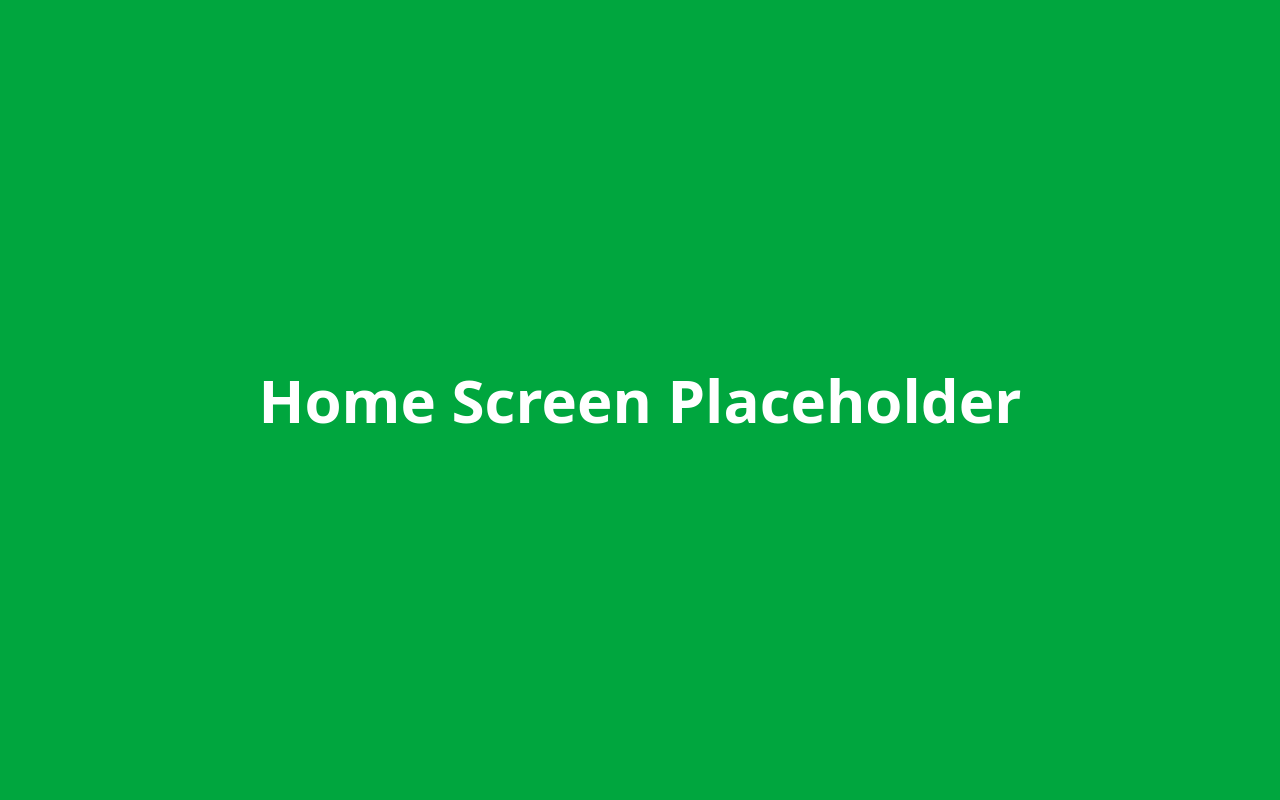
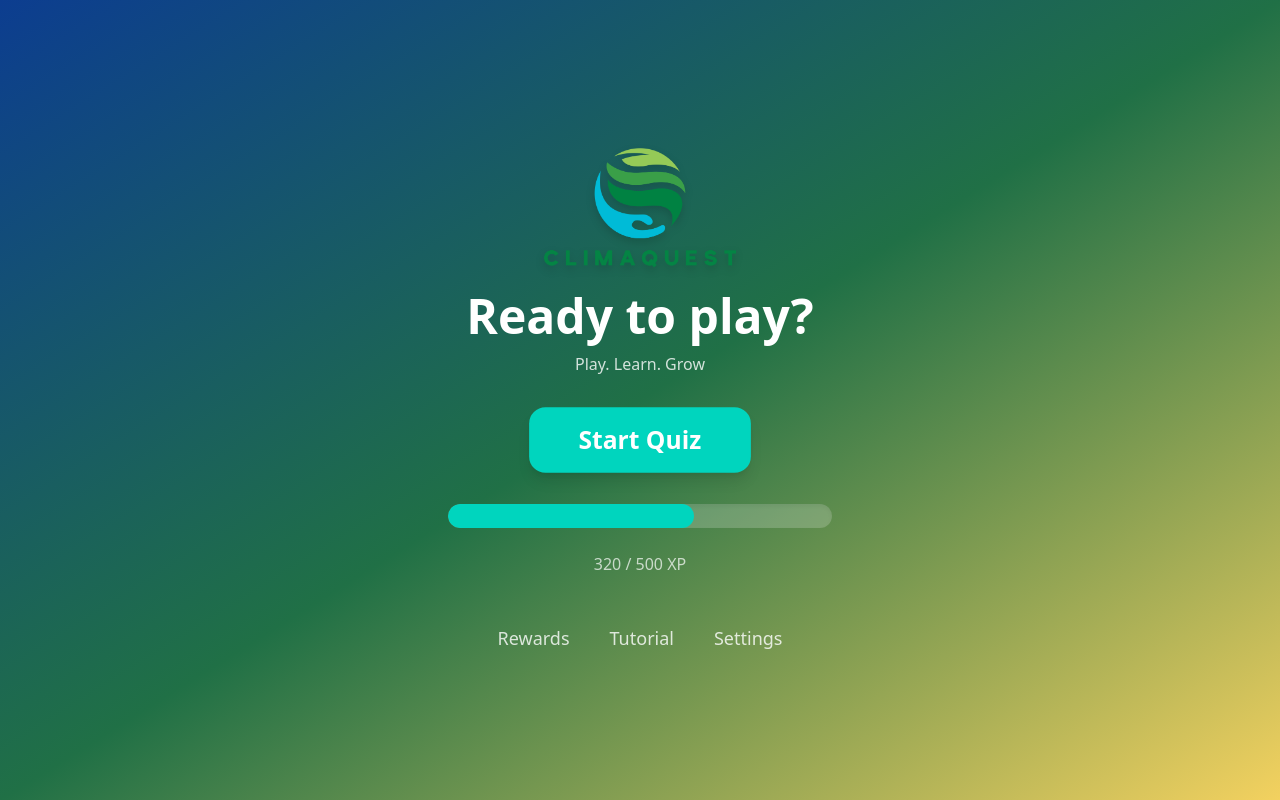
Before and after one commit to purple-flames7/climaquest, a React (Vite) app: page /home in a window 1280 px wide. Built offline with nearby package versions, Linux system fonts and the light colour scheme.

Commit message:
feat: implement HomeScreen

```diff
--- a/src/Screens/HomeScreen.tsx
+++ b/src/Screens/HomeScreen.tsx
@@ -1,10 +1,84 @@
 // src/components/HomeScreen.tsx
+import { motion } from "framer-motion";
+import LogoIcon from "../assets/icons/fulllogo_transparent_nobuffer.png";
+
 export default function HomeScreen() {
+  const currentXP = 320;
+  const nextLevelXP = 500;
+  const progressPercent = (currentXP / nextLevelXP) * 100;
+
   return (
-    <div className="w-screen h-screen flex items-center justify-center bg-green-600">
-      <h1 className="text-4xl md:text-6xl text-white font-bold">
-        Home Screen Placeholder
-      </h1>
+    <div className="relative w-screen h-screen overflow-hidden">
+      {/* Animated Background Gradient */}
+      <motion.div
+        className="absolute inset-0 bg-gradient-to-br from-[#1D1E2C] via-[#4E4B7A] to-[#9F5F80]"
+        animate={{
+          background: [
+            "linear-gradient(to bottom right, #1D1E2C, #4E4B7A, #9F5F80)",
+            "linear-gradient(to bottom right, #0B3D91, #1E7145, #F4D35E)",
+            "linear-gradient(to bottom right, #1D1E2C, #4E4B7A, #9F5F80)",
+          ],
+        }}
+        transition={{ duration: 10, repeat: Infinity, ease: "easeInOut" }}
+      />
+
+      {/* Content */}
+      <div className="relative flex flex-col items-center justify-center h-full px-6 z-10">
+        {/* Logo */}
+        <img
+          src={LogoIcon}
+          alt="Logo"
+          className="w-48 h-auto mb-6 mx-auto drop-shadow-lg"
+        />
+
+        {/* Greeting */}
+        <motion.h1
+          className="text-3xl md:text-5xl font-bold text-white text-center mb-3"
+          initial={{ opacity: 0, y: 20 }}
+          animate={{ opacity: 1, y: 0 }}
+          transition={{ duration: 1 }}
+        >
+          Ready to play?
+        </motion.h1>
+        <p className="text-white/80 mb-8 text-center">Play. Learn. Grow</p>
+
+        {/* Start Quiz Button */}
+        <motion.button
+          className="bg-teal-400 hover:bg-teal-500 text-white font-bold py-4 px-12 rounded-2xl text-xl md:text-2xl shadow-lg mb-8"
+          animate={{ scale: [1, 1.05, 1] }}
+          transition={{ duration: 2, repeat: Infinity, ease: "easeInOut" }}
+          whileHover={{ scale: 1.1 }}
+          whileTap={{ scale: 0.95 }}
+        >
+          Start Quiz
+        </motion.button>
+
+        {/* XP Progress Bar */}
+        <div className="w-64 md:w-96 bg-white/20 rounded-full h-6 overflow-hidden mb-6 shadow-inner">
+          <motion.div
+            className="bg-teal-400 h-6 rounded-full"
+            initial={{ width: 0 }}
+            animate={{ width: `${progressPercent}%` }}
+            transition={{ duration: 1.2, ease: "easeOut" }}
+          />
+        </div>
+        <p className="text-white/70 mb-12">
+          {currentXP} / {nextLevelXP} XP
+        </p>
+
+        {/* Bottom Navigation */}
+        <div className="flex gap-10 text-white/80 text-lg">
+          {["Rewards", "Tutorial", "Settings"].map((item) => (
+            <motion.button
+              key={item}
+              className="hover:text-white transition"
+              whileHover={{ scale: 1.1 }}
+            >
+              {item}
+            </motion.button>
+          ))}
+        </div>
+      </div>
     </div>
   );
 }
--- a/src/Screens/SplashScreen.tsx
+++ b/src/Screens/SplashScreen.tsx
@@ -16,7 +16,7 @@ export default function SplashScreen() {
     const timer = setTimeout(() => {
       setShowLogo(false);
       setTimeout(() => navigate("/home"), 500);
-    }, 5000); // increased duration
+    }, 4000);
     return () => clearTimeout(timer);
   }, [navigate]);
 
```
Also changed, not shown: src/assets/icons/fulllogo_transparent_nobuffer.png (added), src/assets/icons/icononly_transparent.png (added).
